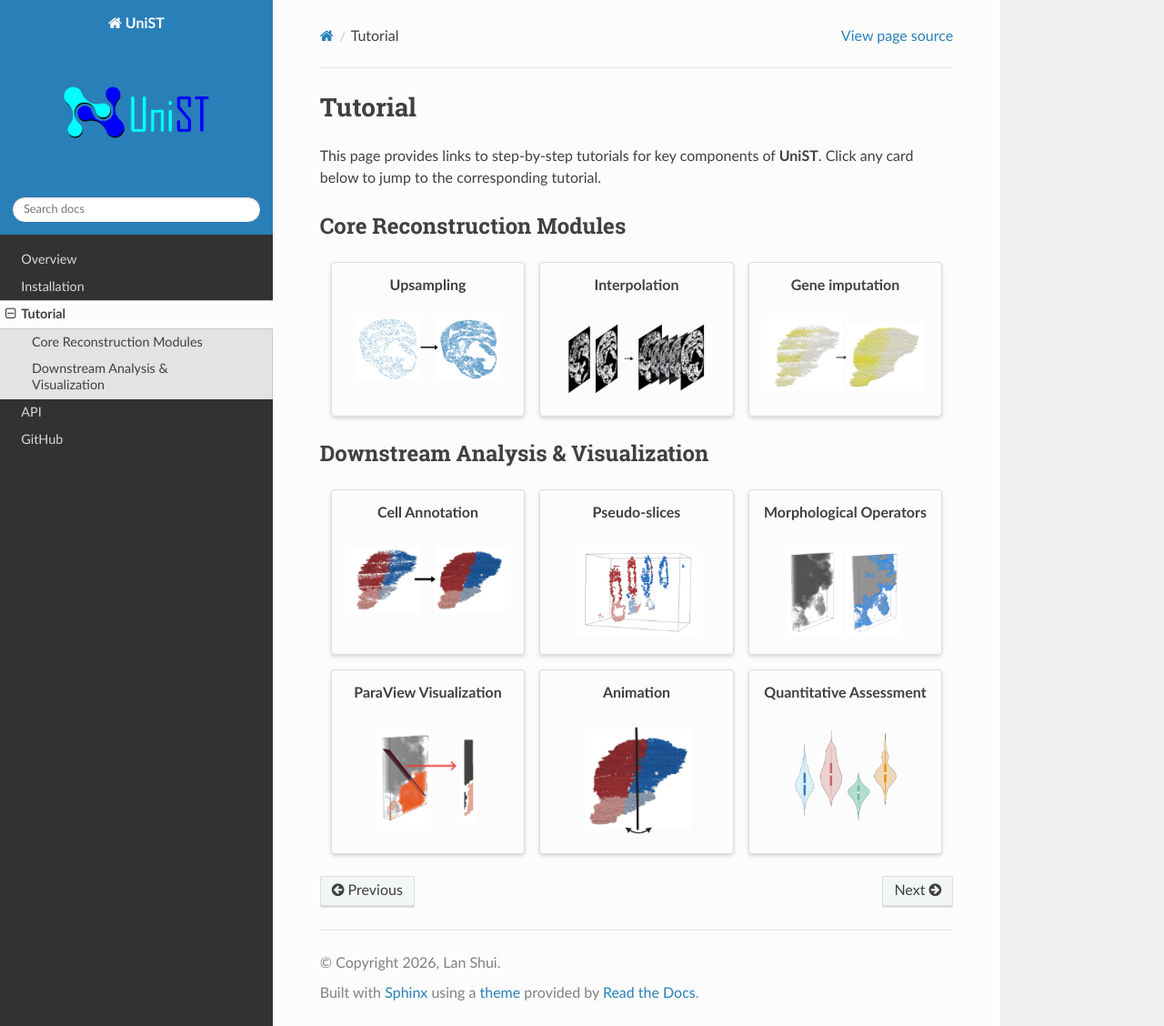
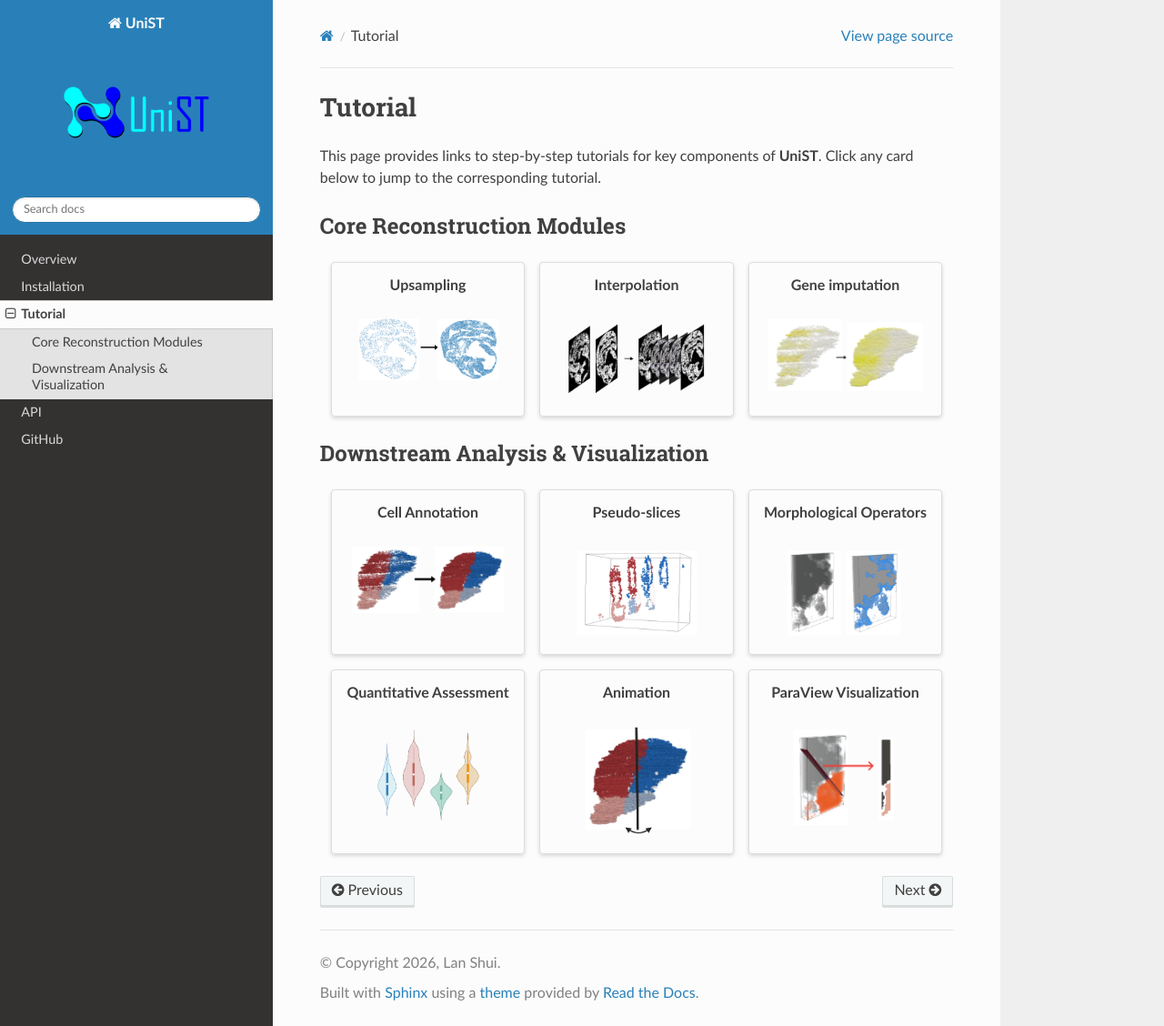
Before and after one commit to lanshui98/UniST-tutorial, a Sphinx documentation site: the page built from docs/source/tutorial.rst, in a window 1280 px wide and 1128 px high. Shown: the whole window at 91% size. Built offline with Sphinx 7.4.7 and the Read the Docs theme 3.1.0, drawn with Linux system fonts in a browser that asks for light colours; pages that are not in the unit, such as notebooks, are missing from menus; some of the changed lines change nothing that is shown.

Commit message:
Update tutorial.rst

```diff
--- a/docs/source/tutorial.rst
+++ b/docs/source/tutorial.rst
@@ -93,14 +93,14 @@ Downstream Analysis & Visualization
          :align: center
 
    .. grid-item-card::
-      :link: vis_paraview
+      :link: quant
       :link-type: doc
 
       .. div:: sd-font-weight-bold sd-fs-6 sd-text-center sd-mb-3
 
-         **ParaView Visualization**
+         **Quantitative Assessment**
 
-      .. image:: _static/vis_paraview.png
+      .. image:: _static/quant.png
          :width: 70%
          :align: center
 
@@ -117,13 +117,13 @@ Downstream Analysis & Visualization
          :align: center
 
    .. grid-item-card::
-      :link: quant
+      :link: vis_paraview
       :link-type: doc
 
       .. div:: sd-font-weight-bold sd-fs-6 sd-text-center sd-mb-3
 
-         **Quantitative Assessment**
+         **ParaView Visualization**
 
-      .. image:: _static/quant.png
+      .. image:: _static/vis_paraview.png
          :width: 70%
          :align: center
```
